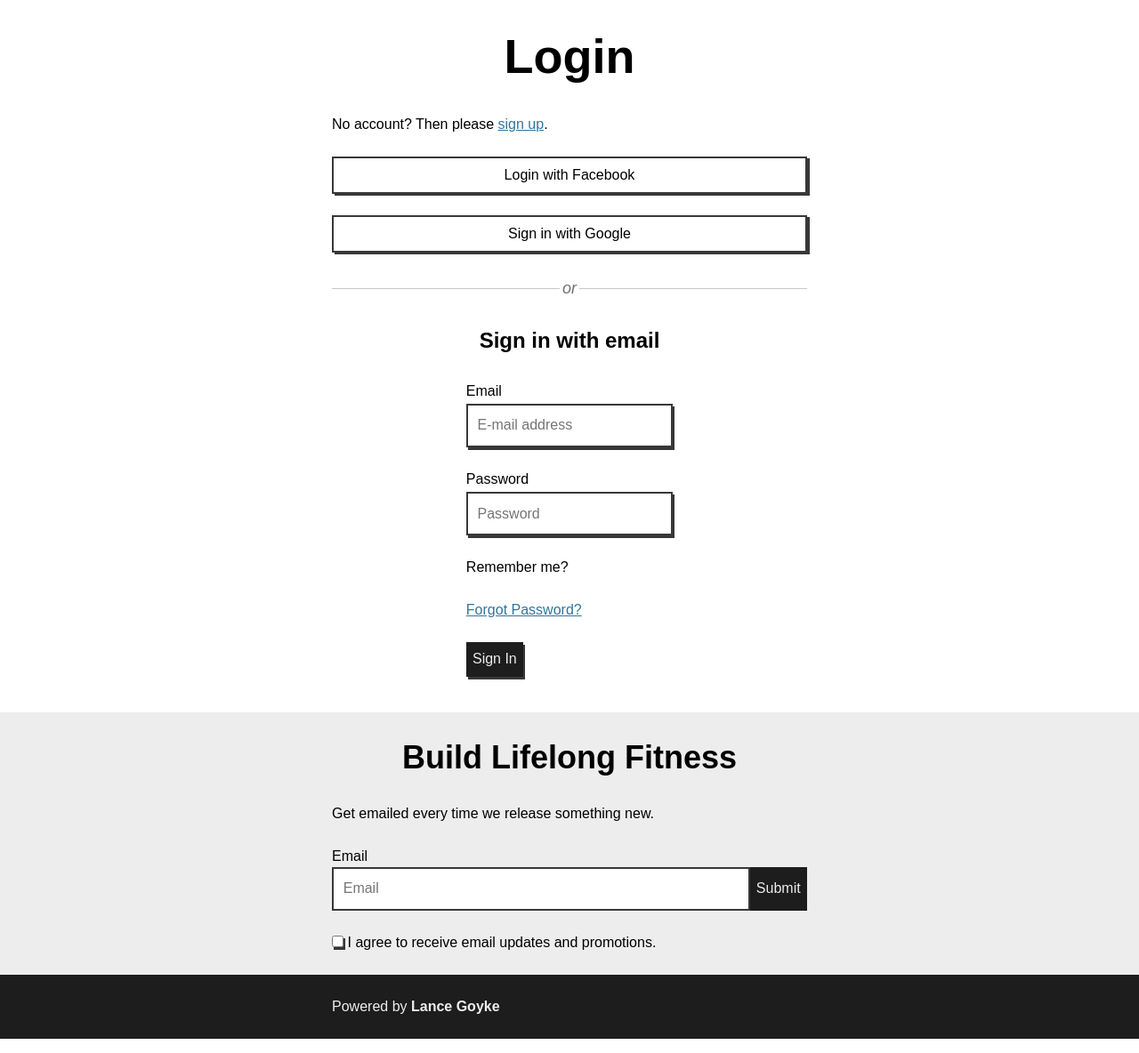
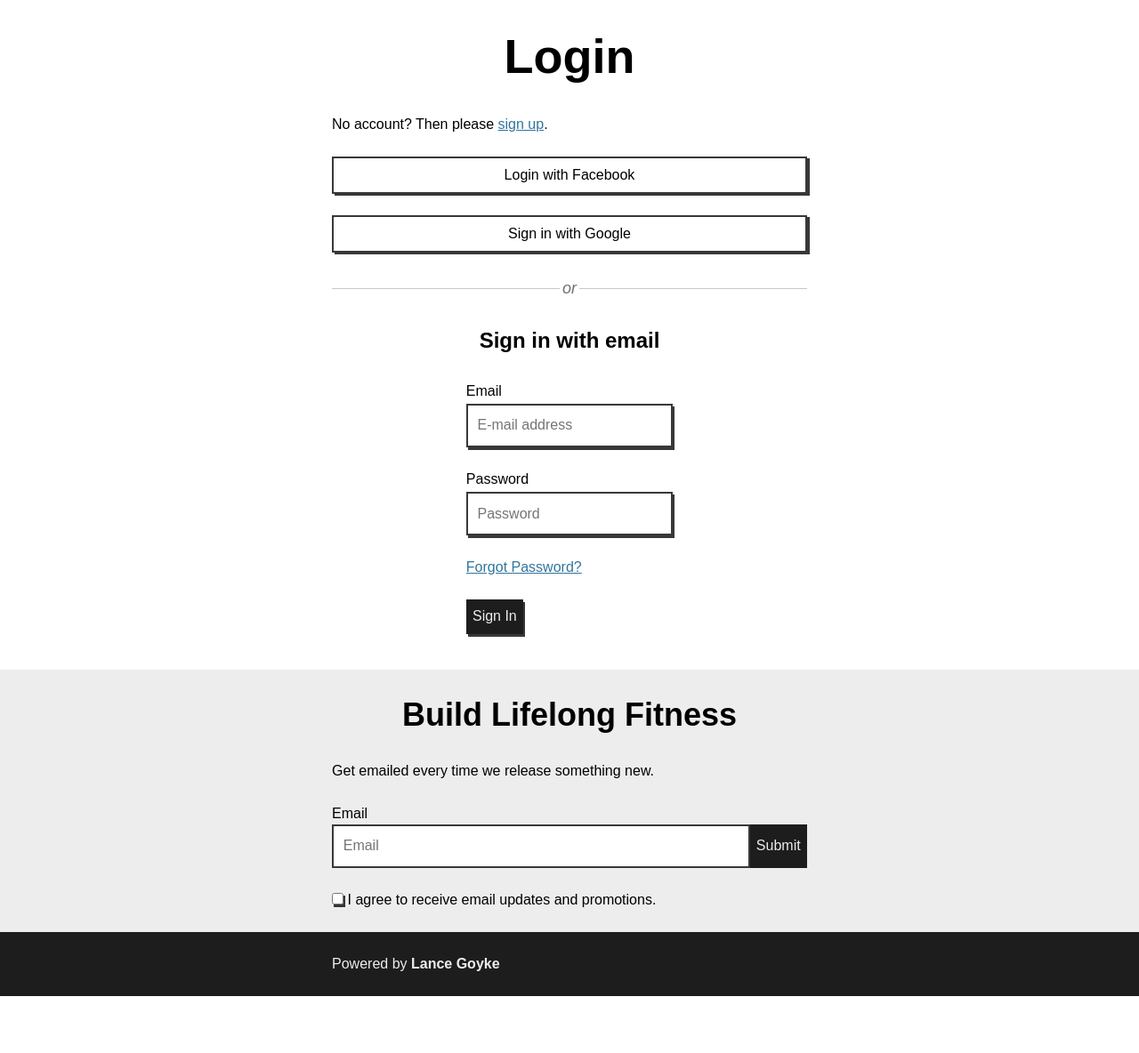
Before and after one commit to kevindev427/fitness_store, a Django app: page /accounts/login/ in a window 1280 px wide. Shown: the part 89-1273 px from the top of the page at 89% size. After the commit the page ends 1209 px from the top, so only its background shows below. Run offline with Django 3.2, Linux system fonts and the light colour scheme; some libraries are stand-ins or nearby versions.

Commit message:
remove Remember Me from login.html

```diff
--- a/app/store_project/templates/account/login.html
+++ b/app/store_project/templates/account/login.html
@@ -59,15 +59,6 @@
         </label>
       </p>
 
-      <p>
-        <label for="{{ form.remember.id_for_label }}">
-          {{ form.remember }}
-          <span>Remember me?</span>
-          {{ form.remember.errors }}
-        </label>
-      </p>
-
-
 
       {% if redirect_field_value %}
       <input type="hidden" name="{{ redirect_field_name }}" value="{{ redirect_field_value }}" />
@@ -84,8 +75,5 @@
 {% endblock content %}
 
 {% block javascript %}
-
   {% providers_media_js %}
-  {% comment %} <script src="{% static 'js/showForm.js' %}"></script> {% endcomment %}
-
 {% endblock javascript %}
```
